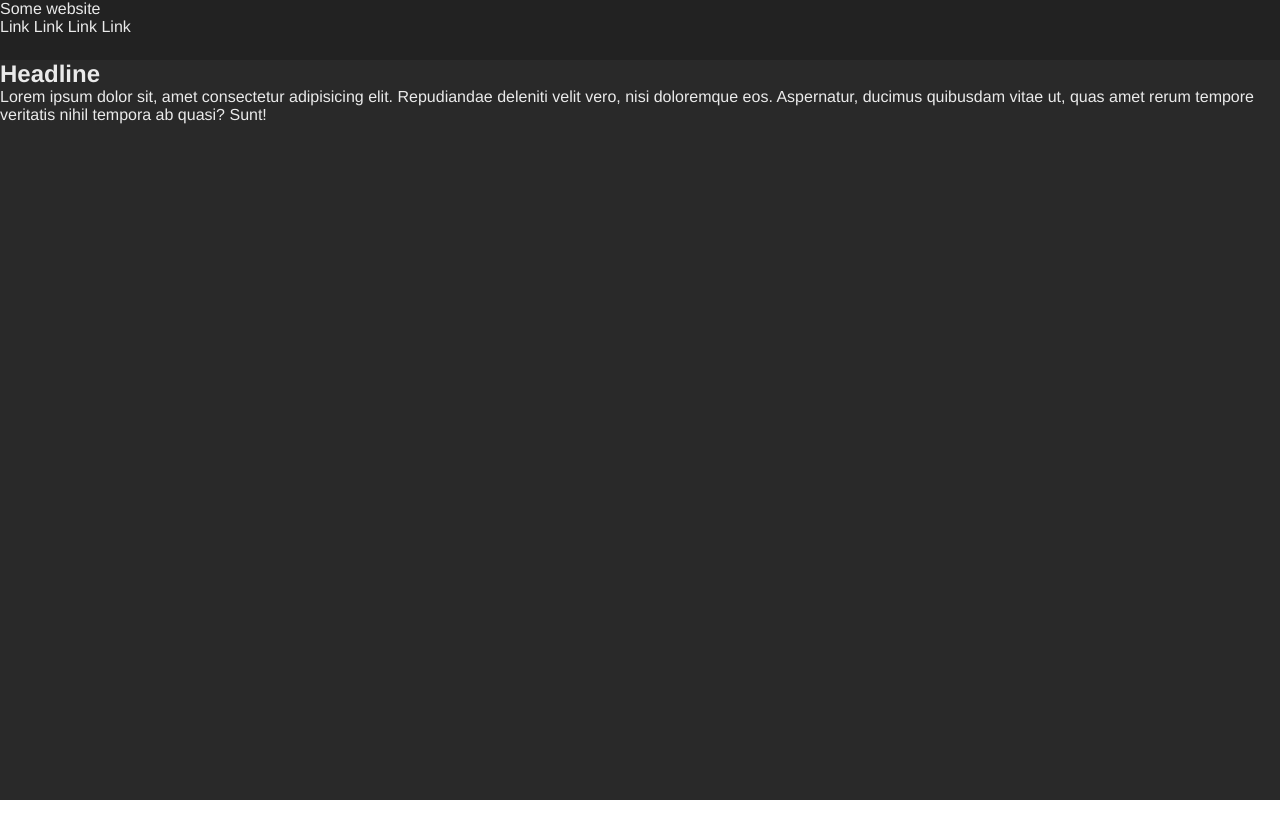
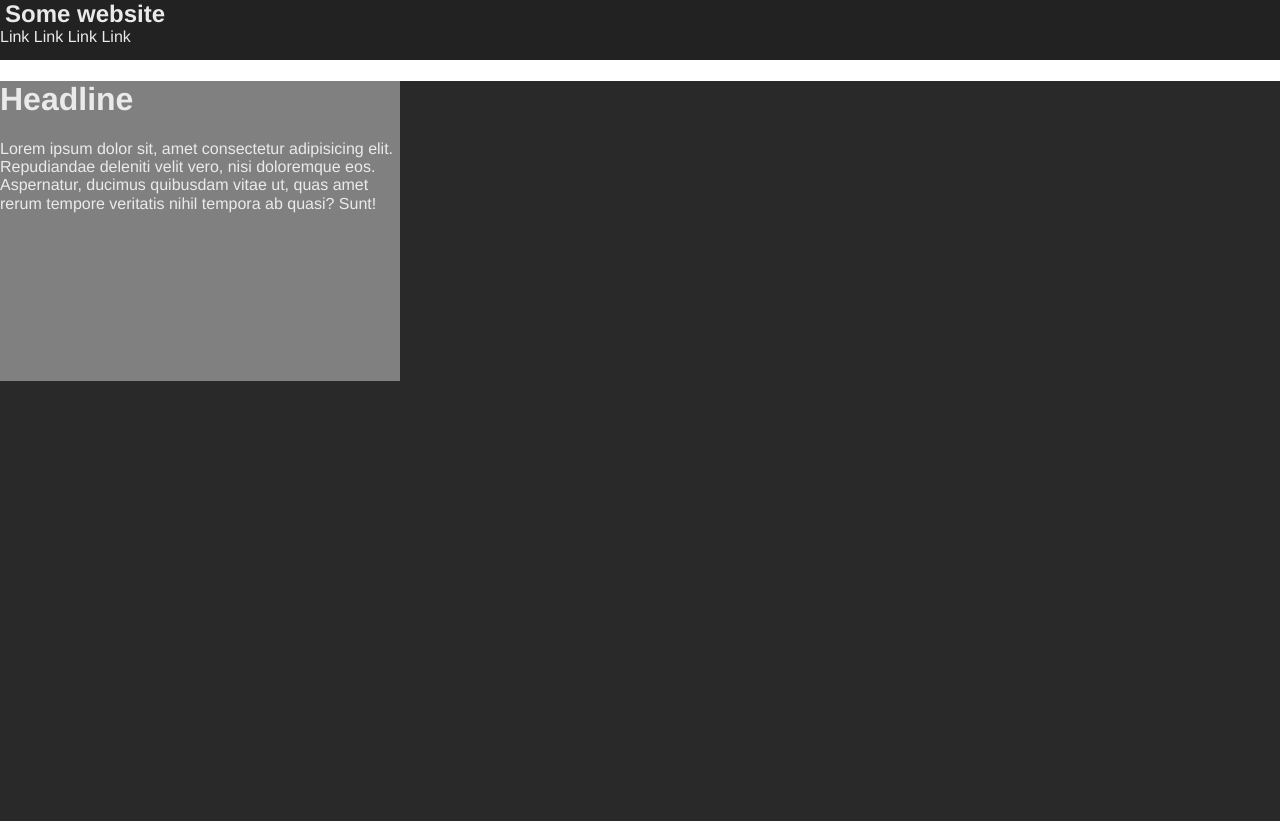
Before and after one commit to birasdev/side-nav-css-only, a website: page index.html in a window 1280 px wide. Before the commit the page ends 800 px from the top, so only its background shows below. Drawn offline with nearby package versions, Linux system fonts and the light colour scheme.

Commit message:
Added some dependencies

```diff
--- a/assets/styles.css
+++ b/assets/styles.css
@@ -15,10 +15,18 @@
 header {
   height: 60px;
   background-color: var(--background-color);
+  display: flex;
+  justify-content: space-between;
 }
 
 ul > li {
     display: inline-block;
+}
+
+.logo {
+    font-weight: 900;
+    font-size: 24px;
+    padding: 5px;
 }
 
 .hero {
@@ -26,6 +34,12 @@ ul > li {
     background-color: rgb(41, 41, 41);
 }
 
+.call-to-action {
+    height: 300px;
+    width: 400px;
+    background-color: gray;
+}
+
 .container {
-
+    max-width: 1366px;
 }
--- a/index.html
+++ b/index.html
@@ -7,11 +7,13 @@
     <meta name="viewport" content="width=device-width, initial-scale=1.0">
     <title>SideBar</title>
     <script src="script.js" defer></script>
+    <link rel="stylesheet" href="node_modules/normalize.css">
     <link rel="stylesheet" href="assets/styles.css">
 </head>
 
 <body>
     <header>
+        <div class="container">
             <span class="logo">Some website</span>
             <nav>
                 <ul>
@@ -21,8 +23,7 @@
                     <li><a href="#">Link</a></li>
                 </ul>
             </nav>
-
-
+        </div>
     </header>
     <section class="hero">
         <div class="call-to-action">
```
Also changed, not shown: package.json (added, +15 -0 lines), 2 other files. Lines whose indentation alone changed are shown as unchanged.
